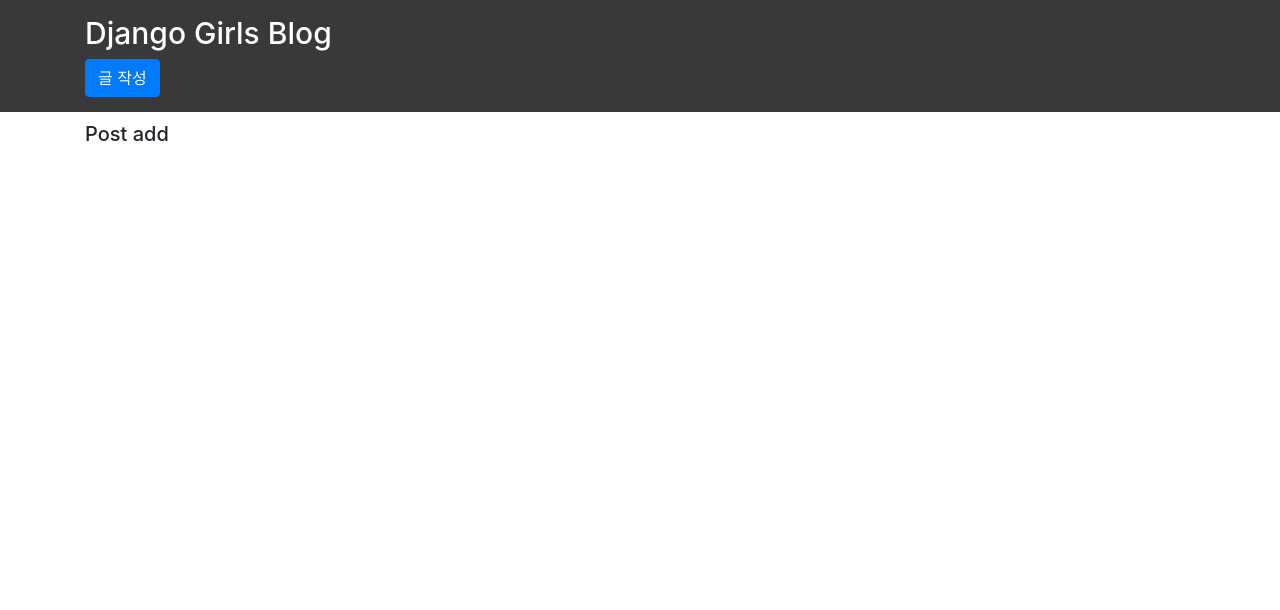
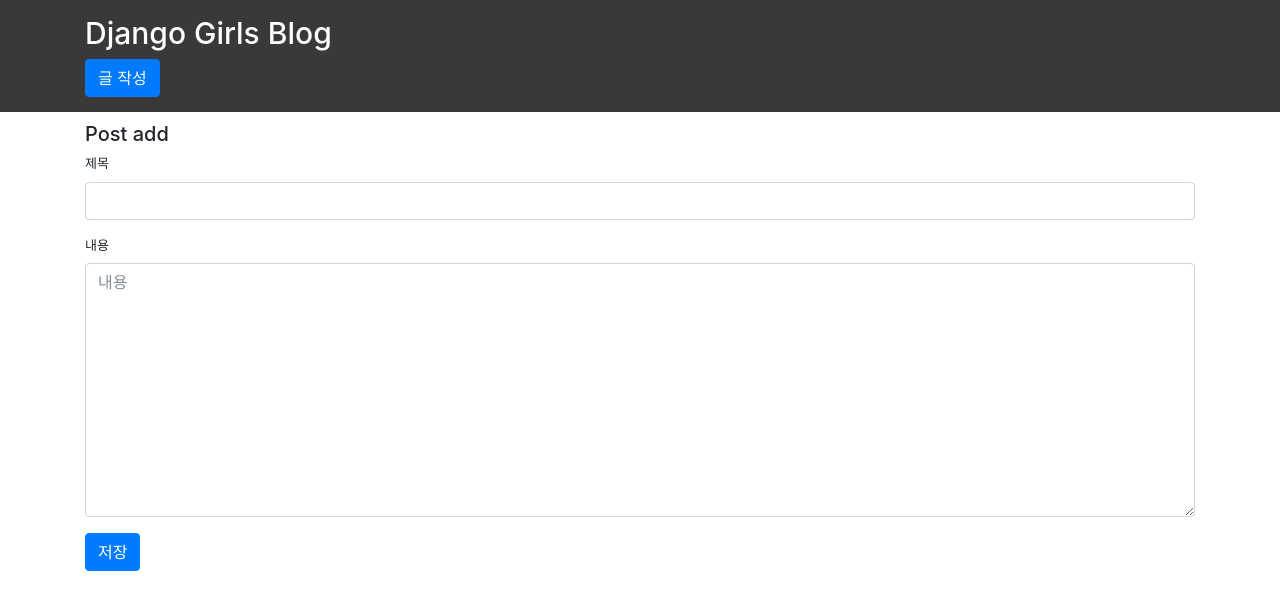
Before and after one commit to himanmenGit/Djangogirls-Tutorial, a Django app: page /add/ in a window 1280 px wide. Shown: the top 610 px of the page. Run offline with Django 3.2, Linux system fonts and the light colour scheme; some libraries are stand-ins or nearby versions.

Commit message:
post_add 템플릿에 form을 작성하고 csrf_token태그 사용

```diff
--- a/django/static/css/blog.css
+++ b/django/static/css/blog.css
@@ -20,10 +20,6 @@ h2 {
 .header a {
   color: white;
   text-decoration: none;
-}
-
-.header > container > add_link {
-  float: right;
 }
 
 .post {
--- a/django/templates/base.html
+++ b/django/templates/base.html
@@ -14,7 +14,7 @@
     <div class="header">
         <div class='container'>
             <h1><a href="{% url 'post-list' %}">Django Girls Blog</a></h1>
-            <span class="add_link"><a href="{% url 'post-add' %}" class="btn btn-primary">글 작성</a></span>
+            <a href="{% url 'post-add' %}" class="btn btn-primary">글 작성</a>
         </div>
     </div>
 
--- a/django/templates/blog/post_add.html
+++ b/django/templates/blog/post_add.html
@@ -1,3 +1,27 @@
 {% extends 'base.html' %}
 
 {% block title %}Post add{% endblock %}
+
+{% block content %}
+
+{% comment %}
+name이 title인 input요소와
+name이 content인 textarea요소,
+type이 submit인 button요소를
+하나의 form요소 안에 배치
+{% endcomment %}
+
+<form action="" method="POST">
+    {% csrf_token %}
+    <div class="form-group">
+        <label for="title">제목</label>
+        <input id="title" type="text" name="title" class="form-control">
+    </div>
+
+    <div class="form-group">
+        <label for="content">내용</label>
+        <textarea name="content" id="content" cols="30" rows="10" placeholder="내용" class="form-control"></textarea>
+    </div>
+    <button type="submit" class="btn btn-primary">저장</button>
+</form>
+{% endblock %}
```
